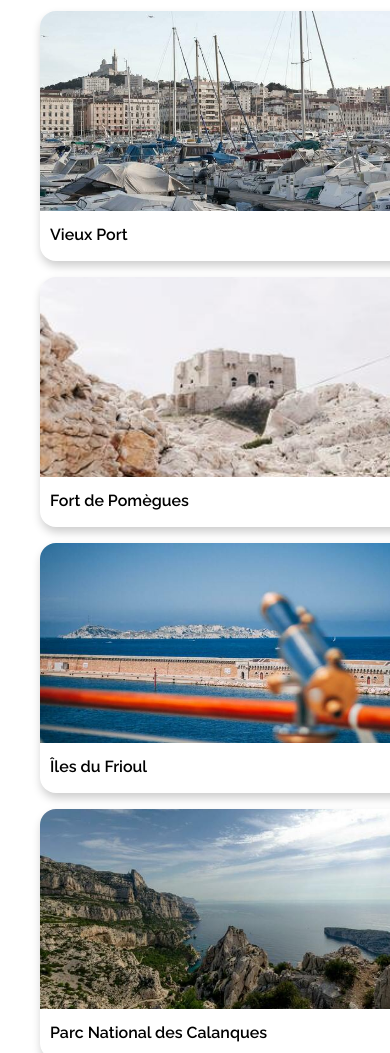
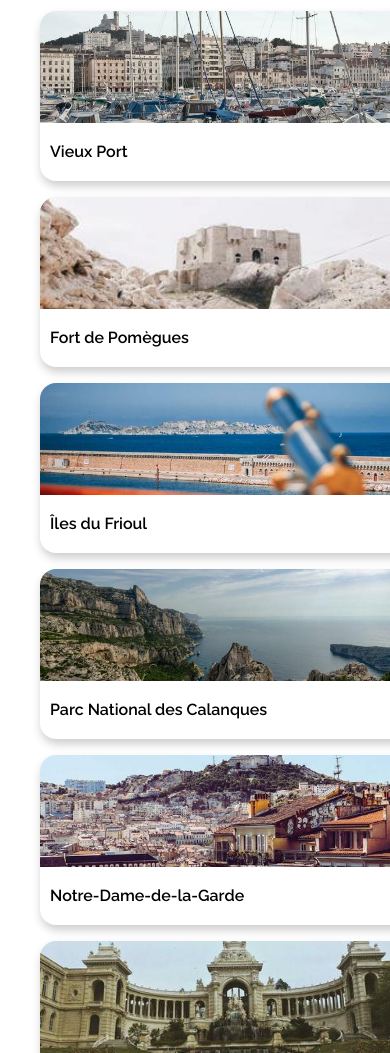
Before and after one commit to nixon1987/Reservia-Vf, a plain HTML site: page index.html in a window 390 px wide. Shown: the part 3300-4353 px from the top of the page. Drawn offline with Linux system fonts and the light colour scheme.

Commit message:
Add files via upload
VF: Clear W3C

```diff
--- a/style.css
+++ b/style.css
@@ -674,14 +674,14 @@ border-radius: 1rem 1rem 0 0;
         margin: 0;
         border-radius: 1rem;
         box-shadow: 1px 5px 10px rgba(0, 0, 0, .2);
-        height: 250px;
-        width: 386px;
+        height: 170px;
+        width: 394px;
 
     }
 
     .card1-section3 img{
-        width: 100%;
-        height: 200px;
+        width: 394px;
+        height: 112px;
         object-fit: cover;
         border-radius: 1rem 1rem 0 0;
     }
@@ -690,14 +690,14 @@ border-radius: 1rem 1rem 0 0;
         margin: 0;
         border-radius: 1rem;
         box-shadow: 1px 5px 10px rgba(0, 0, 0, .2);
-        height: 250px;
-        width: 386px;
+        height: 170px;
+        width: 394px;
 
     }
 
     .card2-section3 img{
-        width: 100%;
-        height: 200px;
+        width: 394px;
+        height: 112px;
         object-fit: cover;
         border-radius: 1rem 1rem 0 0;
     }
@@ -706,14 +706,14 @@ border-radius: 1rem 1rem 0 0;
         margin: 0;
         border-radius: 1rem;
         box-shadow: 1px 5px 10px rgba(0, 0, 0, .2);
-        height: 250px;
-        width: 386px;
+        height: 170px;
+        width: 394px;
 
     }
 
     .card3-section3 img{
-        width: 100%;
-        height: 200px;
+        width: 394px;
+        height: 112px;
         object-fit: cover;
         border-radius: 1rem 1rem 0 0;
     }
@@ -721,20 +721,24 @@ border-radius: 1rem 1rem 0 0;
         margin: 0;
         border-radius: 1rem;
         box-shadow: 1px 5px 10px rgba(0, 0, 0, .2);
-        height: 250px;
-        width: 386px;
+        height: 170px;
+        width: 394px;
 
     }
 
     .card4-section3 img{
-        width: 100%;
-        height: 200px;
+        width: 394px;
+        height: 112px;
         object-fit: cover;
         border-radius: 1rem 1rem 0 0;
     }
 
     .article2-section3{
         margin: 0 0 1rem 0;
+    }
+
+    .title-section3{
+        padding-top: 15px;
     }
 
 }
```
